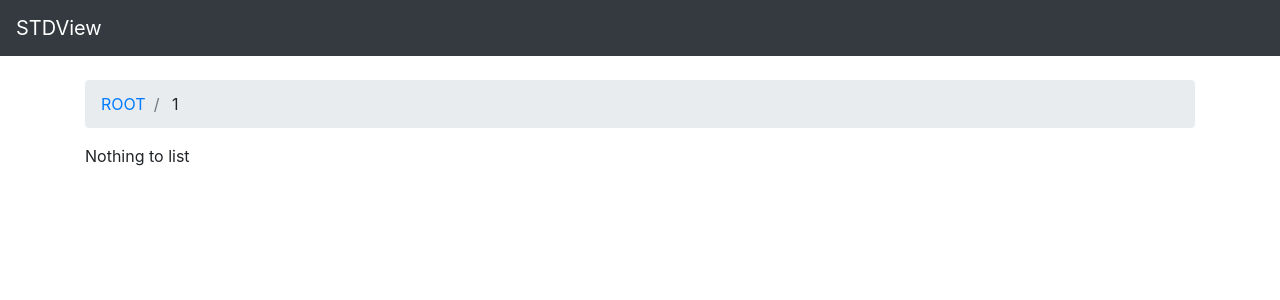
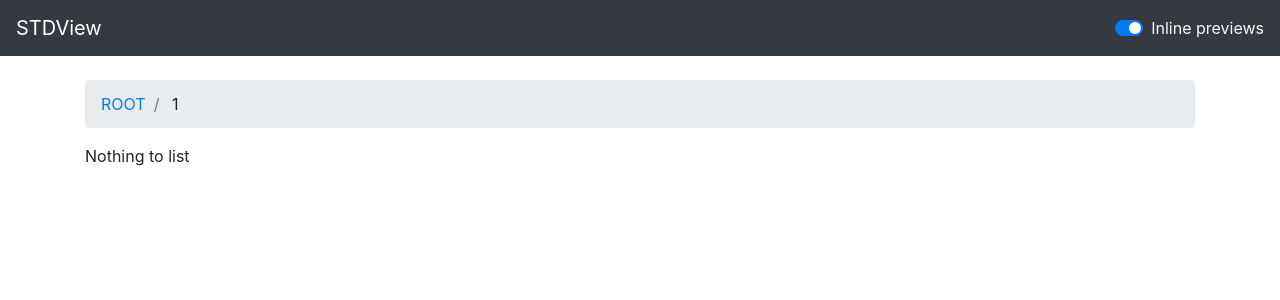
Before and after one commit to karpov-sv/stdview, a Flask app: page /view/1 in a window 1280 px wide. Shown: the top 300 px of the page. Run offline with Flask 3, Linux system fonts and the light colour scheme; some libraries are stand-ins or nearby versions.

Commit message:
Add inline preview toggle with server-side rendering

```diff
--- a/stdview/cli.py
+++ b/stdview/cli.py
@@ -11,6 +11,10 @@ def main():
     parser.add_argument('-p', '--port', dest='port', type=int, default=5567, help='Port to use')
     parser.add_argument('-a', '--all', dest='show_all', action='store_true', help='Show all files')
 
+    parser.set_defaults(inline_previews=True)
+    parser.add_argument('--inline-previews', dest='inline_previews', action='store_true', help='Enable inline image previews in directory listings')
+    parser.add_argument('--no-inline-previews', dest='inline_previews', action='store_false', help='Disable inline image previews in directory listings')
+
     parser.add_argument('--debug', dest='debug', action='store_true', help='Debug mode')
 
     parser.add_argument('-s', '--secret', dest='secret', type=str, default=os.urandom(24), help='Secret key')
@@ -22,6 +26,7 @@ def main():
 
     app.config['stdview']['basepath'] = args.basepath
     app.config['stdview']['show_all'] = args.show_all
+    app.config['stdview']['inline_previews'] = args.inline_previews
 
     app.secret_key = args.secret
 
--- a/stdview/templates/files_list.html
+++ b/stdview/templates/files_list.html
@@ -16,8 +16,8 @@
             <i class="fa fa-{% if file.type == 'dir' %}folder-open-o{% elif file.type == 'text' %}file-text-o{% elif file.type == 'file' %}file-o{% else %}file-image-o{% endif %}"></i>
             {{ file.name }}
 
-            {% if file.preview %}
-              <div class="text-center">
+            {% if inline_previews and file.preview %}
+              <div class="text-center stdview-inline-preview">
                 <img src="{{ url_for('preview', path=file.path) }}?width=512" class="img-fluid stdview-image" data-stretch  alt="{{ path }}"/>
               </div>
             {% endif %}
@@ -31,9 +31,9 @@
             </a>
           {% endif %}
 
-          {% if file.type == 'image' %}
+          {% if inline_previews and file.type == 'image' %}
             <a href="{{ url_for('view', path=file.path) }}">
-              <div class="text-center">
+              <div class="text-center stdview-inline-preview">
                 <img src="{{ url_for('preview', path=file.path) }}" class="img-fluid" alt="{{ file.path }}"/>
               </div>
             </a>
--- a/stdview/templates/template.html
+++ b/stdview/templates/template.html
@@ -26,7 +26,19 @@
 
     <!-- jQuery to be run when document is loaded -->
     <script type="text/javascript">
-     $(document).ready(function(){});
+     $(document).ready(function() {
+       var toggle = $('#stdview-inline-previews-toggle');
+
+       if (!toggle.length)
+         return;
+
+       toggle.on('change', function() {
+         var newState = $(this).is(':checked');
+         var url = new URL(window.location.href);
+         url.searchParams.set('inline_previews', newState ? '1' : '0');
+         window.location.href = url.toString();
+       });
+     });
     </script>
 
     {% block head %}{% endblock %}
@@ -53,6 +65,15 @@
           -->
 
         </ul>
+        <ul class="navbar-nav ml-auto">
+          <li class="nav-item d-flex align-items-center ml-lg-2">
+            <div class="custom-control custom-switch">
+              <input type="checkbox" class="custom-control-input" id="stdview-inline-previews-toggle" {% if inline_previews %}checked{% endif %}>
+              <label class="custom-control-label text-light" for="stdview-inline-previews-toggle">Inline previews</label>
+            </div>
+          </li>
+          {% block navbar_items_right %} {% endblock %}
+        </ul>
       </div>
     </nav>
 
--- a/stdview/views.py
+++ b/stdview/views.py
@@ -1,6 +1,6 @@
 import os, glob, io
 
-from flask import request, render_template, redirect, url_for, flash, send_file, send_from_directory
+from flask import request, render_template, redirect, url_for, flash, send_file, send_from_directory, session
 from flask import Response
 
 import mimetypes
@@ -47,13 +47,27 @@ def make_breadcrumb(path, base='ROOT', lastlink=False):
 @app.route('/view/')
 @app.route('/view/<path:path>')
 def view(path=''):
+    inline_previews = stdconf.get('inline_previews', True)
+
+    if 'inline_previews' in session:
+        inline_previews = bool(session['inline_previews'])
+
+    if 'inline_previews' in request.args:
+        arg = request.args.get('inline_previews', '').strip().lower()
+        inline_previews = arg in ['1', 'true', 'yes', 'on']
+        session['inline_previews'] = inline_previews
+
     base = stdconf.get('basepath', '.')
     fullpath = os.path.join(base, path)
 
     contents = None
     files = None
 
-    context = {'path': path, 'breadcrumb': make_breadcrumb(path)}
+    context = {
+        'path': path,
+        'breadcrumb': make_breadcrumb(path),
+        'inline_previews': inline_previews,
+    }
 
     if os.path.isdir(fullpath):
         # List of files in the directory
```
